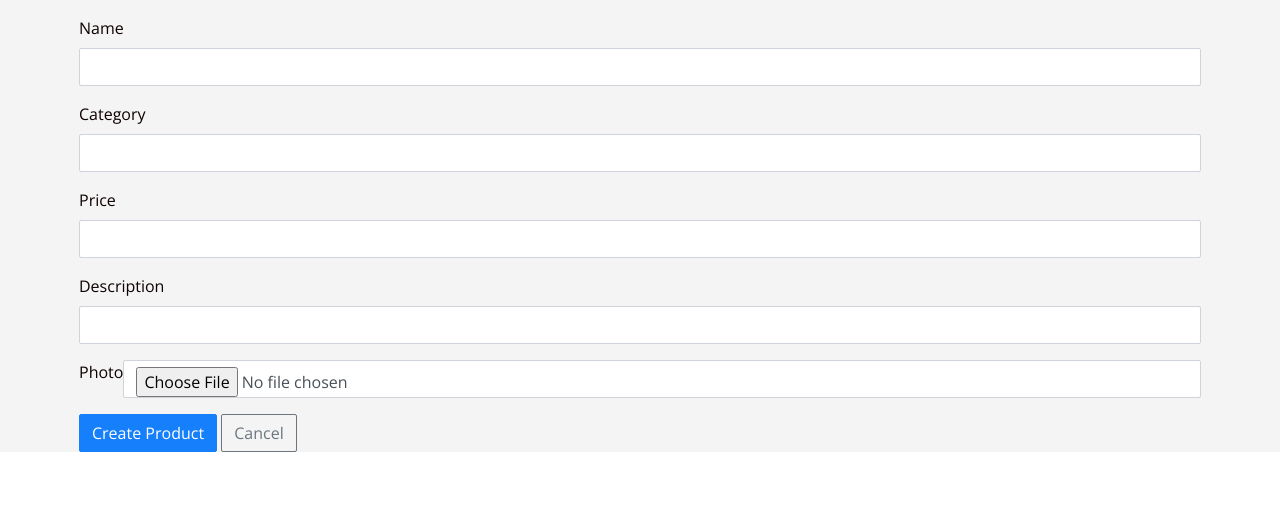
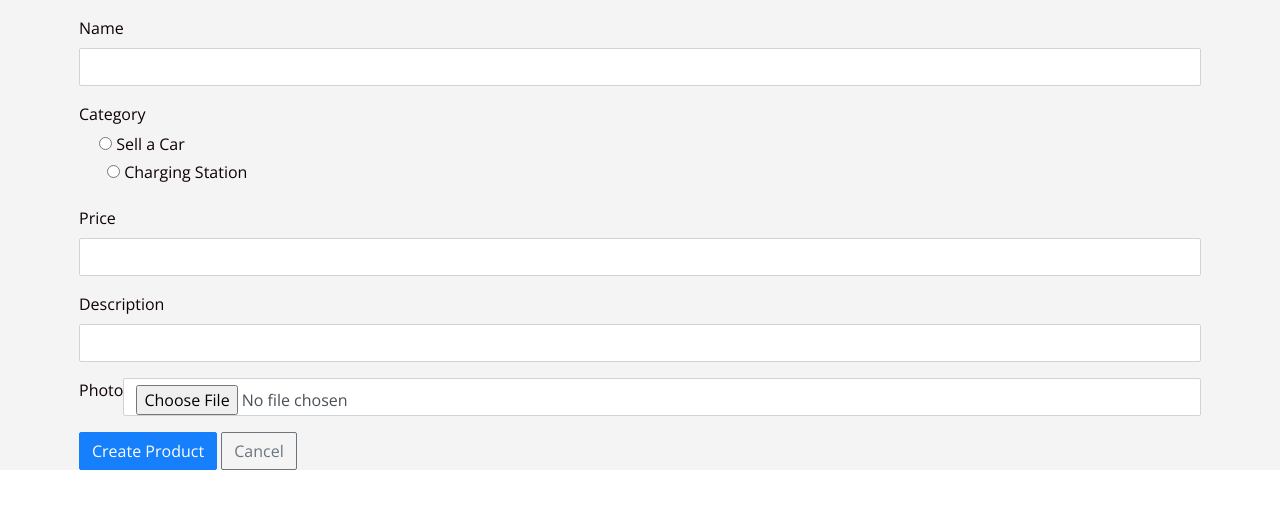
Before and after one commit to Luidiblu/EletricMarketplace, a Rails app: page /products/new in a window 1280 px wide. Shown: the part 70-579 px from the top of the page. Run offline with Rails 7, Linux system fonts and the light colour scheme; a user stored in the database is signed in; style sheets or scripts are compiled from the project's sources; some libraries are stand-ins or nearby versions.

Commit message:
closing form

```diff
--- a/app/uploaders/photo_uploader.rb
+++ b/app/uploaders/photo_uploader.rb
@@ -1,3 +1,4 @@
 class PhotoUploader < CarrierWave::Uploader::Base
   include Cloudinary::CarrierWave
+
 end
--- a/app/views/products/_form.html.erb
+++ b/app/views/products/_form.html.erb
@@ -4,8 +4,7 @@
 
   <%= f.input :name %>
 
-  <%= f.input :category %>
-
+  <%= f.input :category, as: :radio_buttons, collection: ["Sell a Car", "Charging Station"]  %>
   <%= f.input :price %>
 
   <%= f.input :description %>
```
